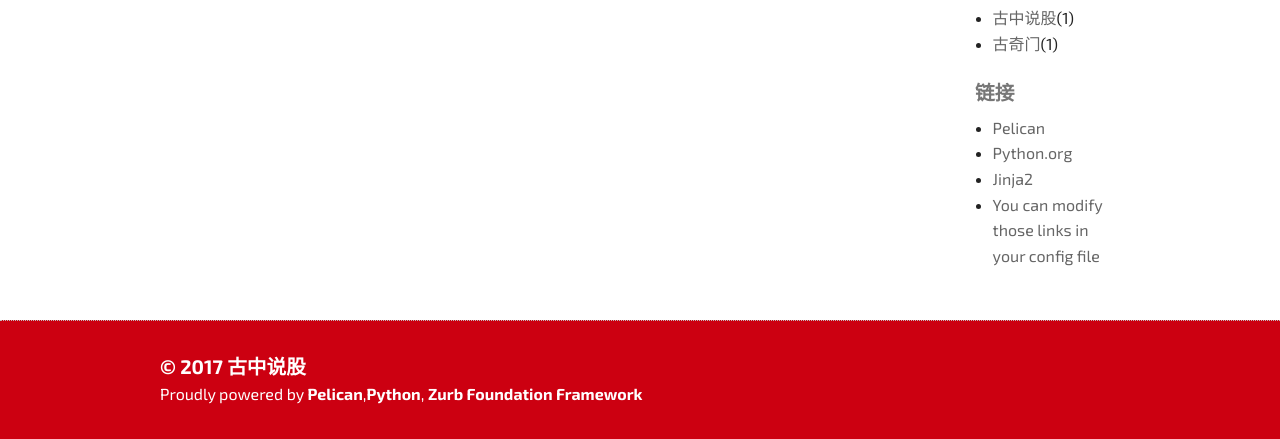
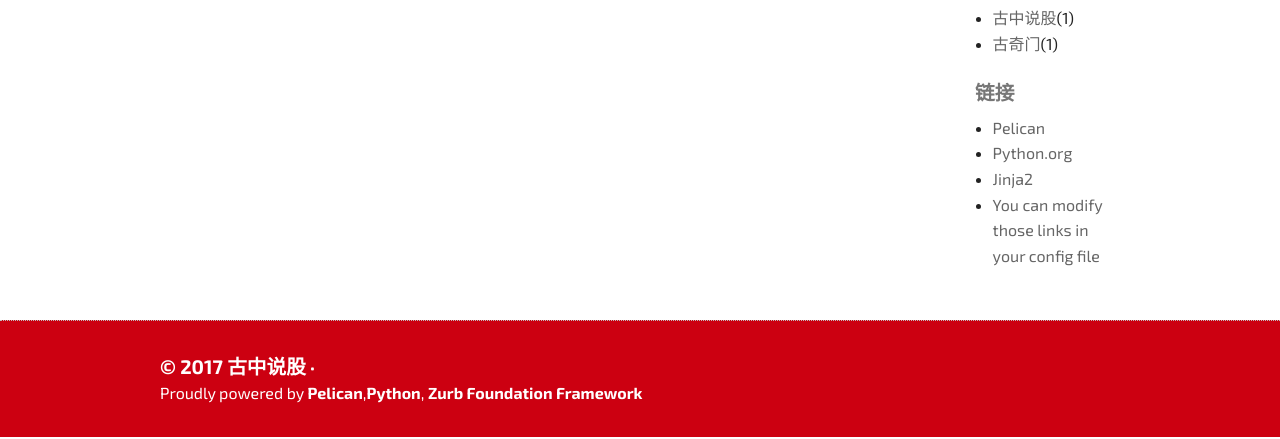
Before and after one commit to guqimen/guqimen.github.io, a plain HTML site: page archives.html in a window 1280 px wide. Shown: the part 638-1077 px from the top of the page. Drawn offline with Linux system fonts and the light colour scheme.

Commit message:
Update documentation

```diff
--- a/archives.html
+++ b/archives.html
@@ -75,9 +75,7 @@
         <div class="row">
 
 <div class="credits">
-    <h3>© 2017 古中说股 </h3>
-    <p>
-    Proudly powered by <a href="http://getpelican.com/">Pelican</a>,<a href="http://python.org">Python</a>,
+    <h3>© 2017 古中说股 · </h3>Proudly powered by <a href="http://getpelican.com/">Pelican</a>,<a href="http://python.org">Python</a>,
     <a href="http://foundation.zurb.com">Zurb Foundation Framework</a>
     </p>
    </div>
```
Also changed, not shown: author/gu-zhong-shuo-gu.html (+1 -3 lines), authors.html (+1 -3 lines), categories.html (+1 -3 lines), category/gu-zhong-shuo-gu.html (+1 -3 lines), index.html (+1 -3 lines), my-super-post.html (+1 -3 lines), pages/guan-yu-wo-men.html (+1 -3 lines), tag/gu-qi-men.html (+1 -3 lines), tag/gu-zhong-shuo-gu.html (+1 -3 lines), tags.html (+1 -3 lines).
